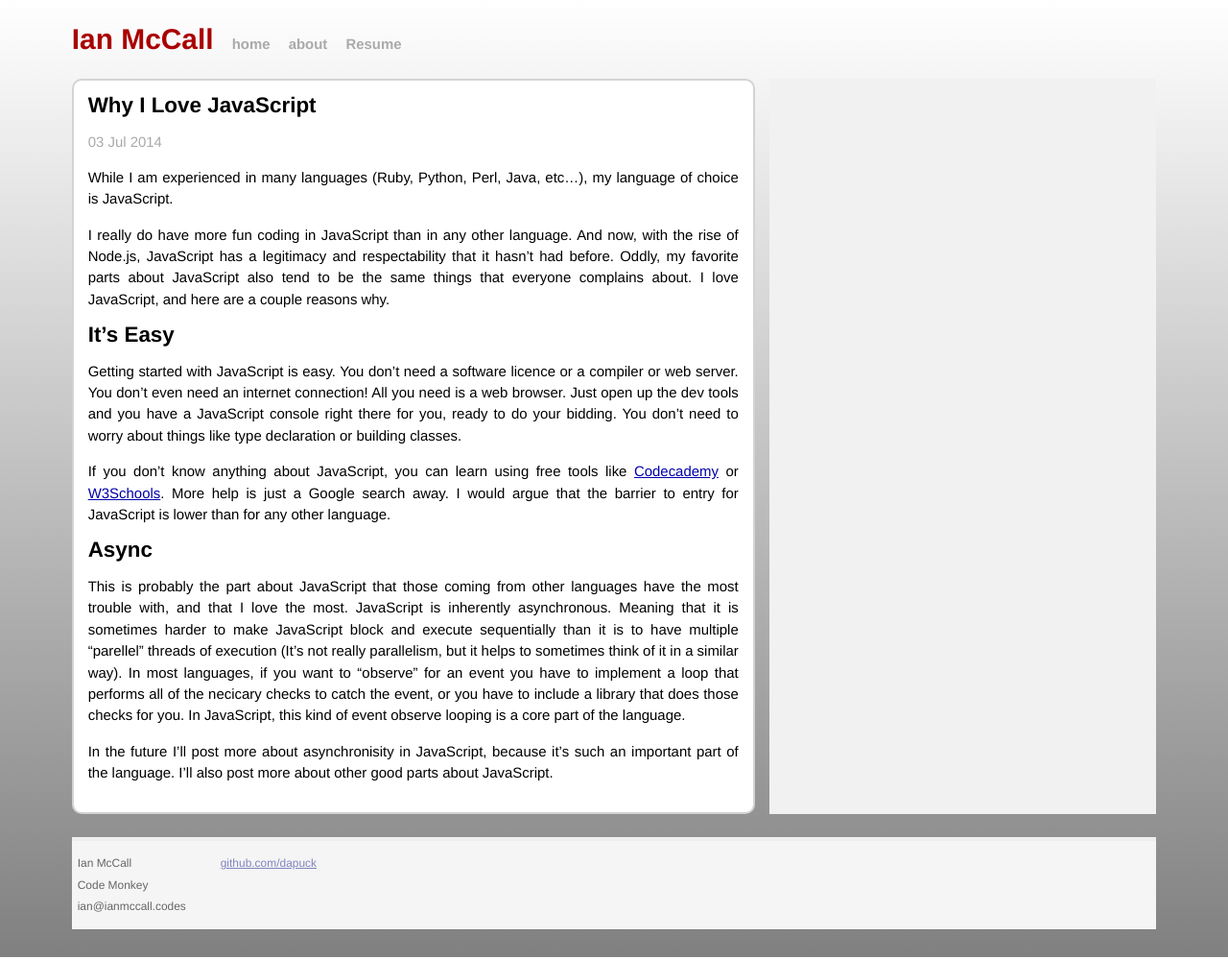
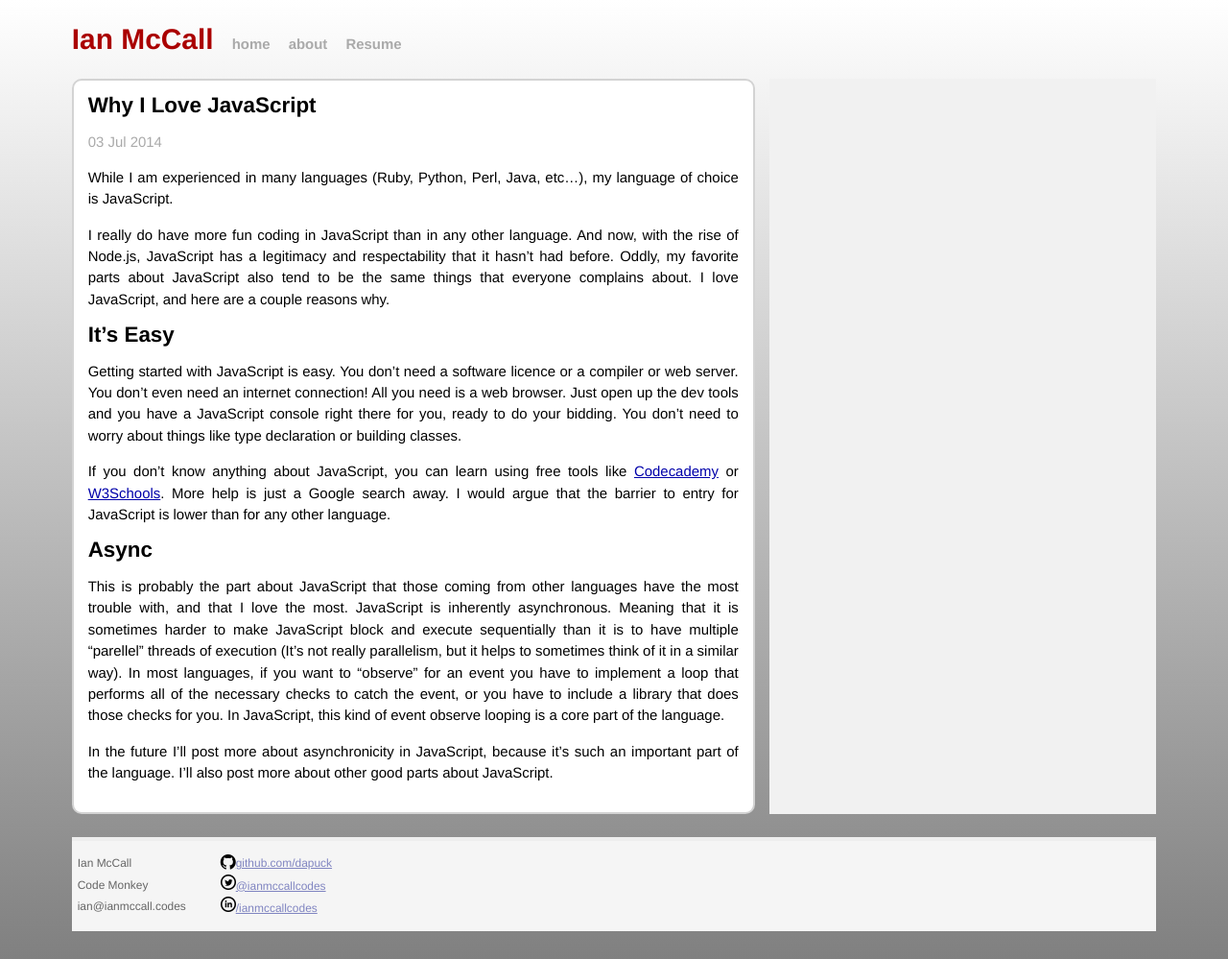
Before and after one commit to ianmcodes/ianmcodes.github.io, a Jekyll site: the page built from _posts/2014-07-03-why-i-love-javascript.md, in a window 1280 px wide. Shown: the whole page at 96% size. Built offline with Jekyll 4.4.1, drawn with Linux system fonts in a browser that asks for light colours; nearby versions of some CDN libraries; Markdown is read by kramdown in place of the engine named in the settings.

Commit message:
Updated layout. Fixed posts

```diff
--- a/_layouts/HolyGrail_2coll.html
+++ b/_layouts/HolyGrail_2coll.html
@@ -72,15 +72,16 @@
           <footer class="footer">
             <div class="contact">
               <p>
-                Ian McCall<br />
-                Code Monkey<br />
+                Ian McCall<br>
+                Code Monkey<br>
                 ian@ianmccall.codes
               </p>
             </div>
             <div class="contact">
               <p>
-                <a href="https://github.com/dapuck">github.com/dapuck</a><br />
-                <!--<a href="https://twitter.com/yourusername">twitter.com/yourusername</a><br />-->
+                <a href="https://github.com/dapuck"><span style="color: black;" class="octicon octicon-mark-github"></span>github.com/dapuck</a><br />
+                <a href="https://twitter.com/ianmccallcodes"><img src="/assets/icons/iconmonstr-twitter-5-icon-16.png">@ianmccallcodes</a><br>
+                <a href="https://www.linkedin.com/in/ianmccallcodes"><img src="/assets/icons/iconmonstr-linkedin-5-icon-16.png">/ianmccallcodes</a>
               </p>
             </div>
           </footer>
--- a/_posts/2014-07-03-why-i-love-javascript.md
+++ b/_posts/2014-07-03-why-i-love-javascript.md
@@ -19,6 +19,6 @@ If you don't know anything about JavaScript, you can learn using free tools like
 Async
 -----
 
-This is probably the part about JavaScript that those coming from other languages have the most trouble with, and that I love the most. JavaScript is inherently asynchronous. Meaning that it is sometimes harder to make JavaScript block and execute sequentially than it is to have multiple "parellel" threads of execution (It's not really parallelism, but it helps to sometimes think of it in a similar way). In most languages, if you want to "observe" for an event you have to implement a loop that performs all of the necicary checks to catch the event, or you have to include a library that does those checks for you. In JavaScript, this kind of event observe looping is a core part of the language.
+This is probably the part about JavaScript that those coming from other languages have the most trouble with, and that I love the most. JavaScript is inherently asynchronous. Meaning that it is sometimes harder to make JavaScript block and execute sequentially than it is to have multiple "parellel" threads of execution (It's not really parallelism, but it helps to sometimes think of it in a similar way). In most languages, if you want to "observe" for an event you have to implement a loop that performs all of the necessary checks to catch the event, or you have to include a library that does those checks for you. In JavaScript, this kind of event observe looping is a core part of the language.
 
-In the future I'll post more about asynchronisity in JavaScript, because it's such an important part of the language. I'll also post more about other good parts about JavaScript.
+In the future I'll post more about asynchronicity in JavaScript, because it's such an important part of the language. I'll also post more about other good parts about JavaScript.
```
Also changed, not shown: _posts/2014-08-26-apps-script-and-other-tools.md (+1 -1 lines), assets/icons/iconmonstr-linkedin-5-icon-16.png (added), assets/icons/iconmonstr-linkedin-5-icon-32.png (added), assets/icons/iconmonstr-twitter-5-icon-16.png (added), assets/icons/iconmonstr-twitter-5-icon-32.png (added).
